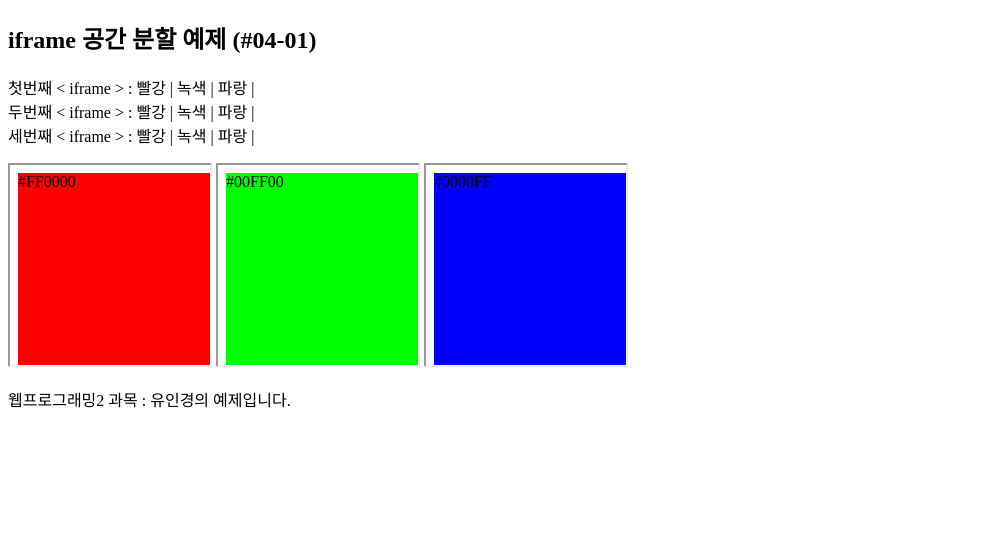
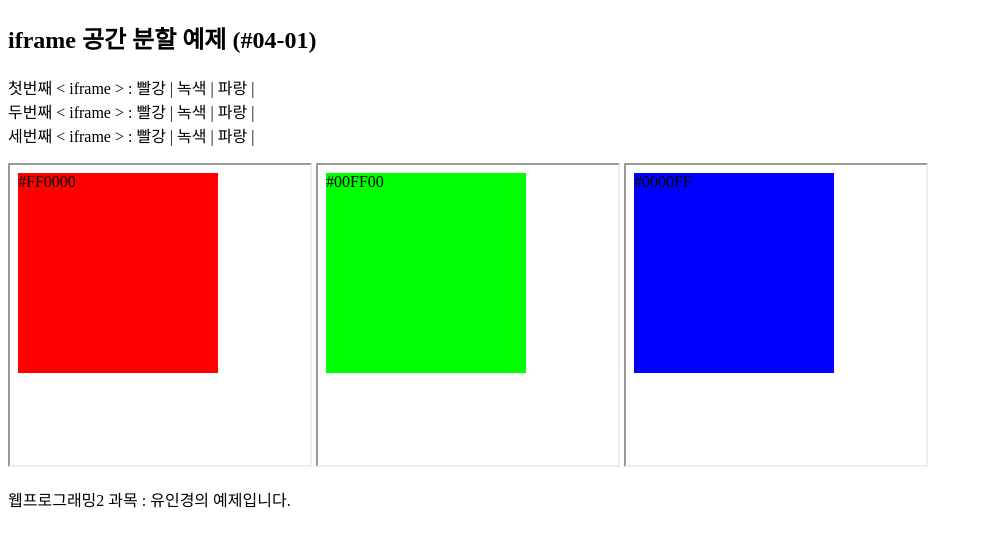
Before and after one commit to InKyung-U/week4, a plain HTML site: page index.html in a window 1280 px wide. Shown: the whole page, without its empty margins (0-983 px from the left). Drawn offline with Linux system fonts and the light colour scheme.

Commit message:
Add files via upload

```diff
--- a/index.html
+++ b/index.html
@@ -52,9 +52,9 @@
 
 
 
-	<iframe src=" box_red.html" height="200" width="200" name="if_r"></iframe>
-	<iframe src=" box_green.html" height="200" width="200" name="if_g"></iframe>
-	<iframe src=" box_blue.html" height="200" width="200" name="if_b"></iframe>
+	<iframe src=" box_red.html" height="300" width="300" name="if_r"></iframe>
+	<iframe src=" box_green.html" height="300" width="300" name="if_g"></iframe>
+	<iframe src=" box_blue.html" height="300" width="300" name="if_b"></iframe>
 
 
 	<br>
```
